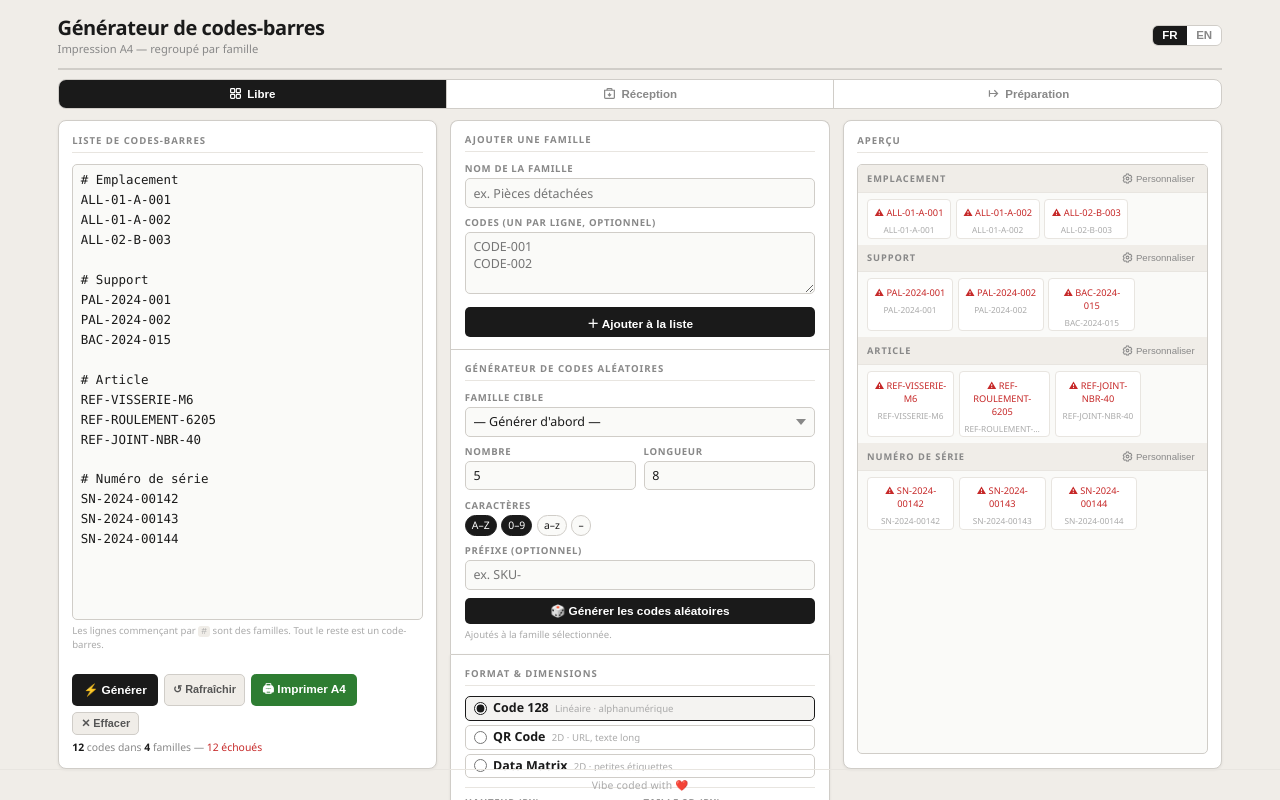
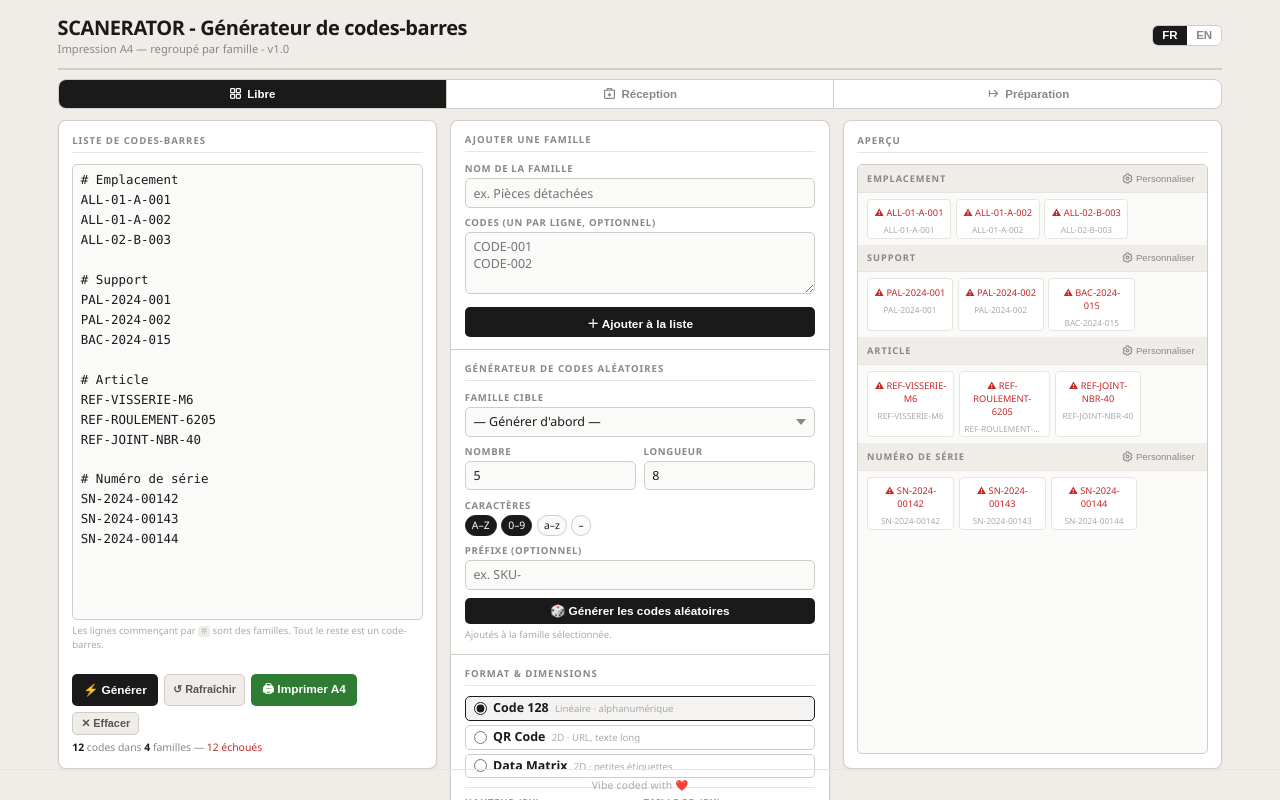
Before and after one commit to libertyben-code/scanerator, a plain HTML site: page index.html in a window 1280 px wide. Drawn offline with Linux system fonts and the light colour scheme.

Commit message:
touch up

```diff
--- a/index.html
+++ b/index.html
@@ -3,7 +3,7 @@
 <head>
 <meta charset="UTF-8">
 <meta name="viewport" content="width=device-width, initial-scale=1.0">
-<title>SCANERATOR / SCANERATOR</title>
+<title>SCANERATOR</title>
 <script src="https://cdnjs.cloudflare.com/ajax/libs/jsbarcode/3.11.6/JsBarcode.all.min.js"></script>
 <script src="https://cdnjs.cloudflare.com/ajax/libs/bwip-js/4.5.1/bwip-js-min.js"></script>
 <style>
@@ -512,7 +512,7 @@ footer strong { color: var(--muted); font-weight: 600; }
   /* ══ i18n ══ */
   const i18n = {
     fr: {
-      title:'Générateur de codes-barres', subtitle:'Impression A4 — regroupé par famille',
+      title:'SCANERATOR - Générateur de codes-barres', subtitle:'Impression A4 — regroupé par famille - v1.0',
       listTitle:'Liste de codes-barres',
       listHint:'Les lignes commençant par <code>#</code> sont des familles. Tout le reste est un code-barres.',
       btnGenerate:'⚡ Générer', btnPrint:'🖨 Imprimer A4', btnClear:'✕ Effacer',
@@ -559,7 +559,7 @@ footer strong { color: var(--muted); font-weight: 600; }
       pickFamSup:'Supports Expédition', pickFamArt:'Articles Préparation',
     },
     en: {
-      title:'Barcode Generator', subtitle:'A4 print — grouped by family',
+      title:'SCANERATOR - Barcode Generator', subtitle:'A4 print — grouped by family - v1.0',
       listTitle:'Barcode list',
       listHint:'Lines starting with <code>#</code> are family headings. Everything else is a barcode.',
       btnGenerate:'⚡ Generate', btnPrint:'🖨 Print A4', btnClear:'✕ Clear',
```
Also changed, not shown: 1 other file.
